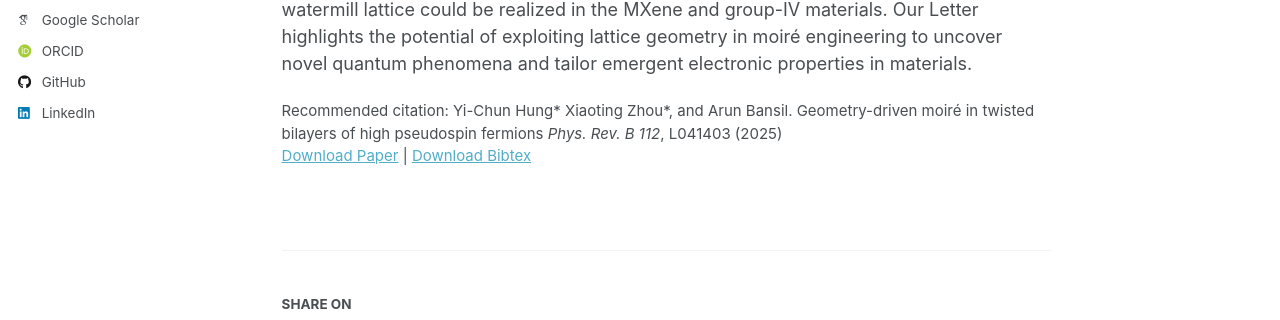
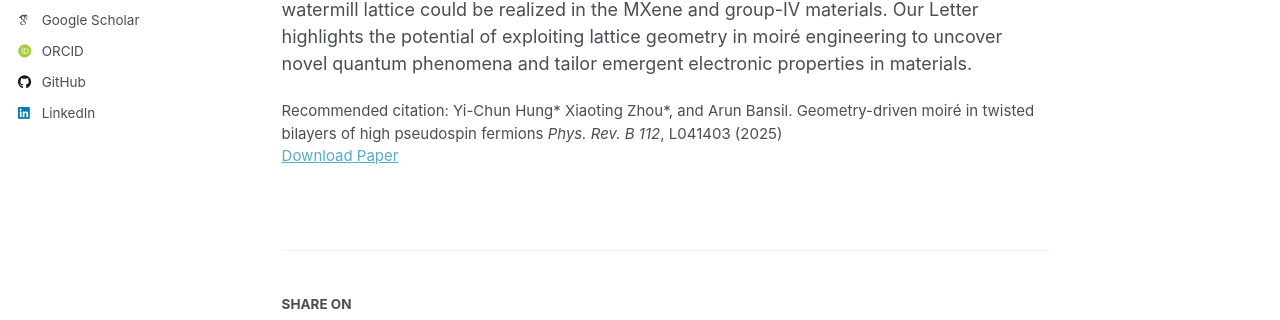
Before and after one commit to lengentyh/YiChunHung_Physics, a Jekyll site: the page built from _publications/2025-06-28-watermill.md, in a window 1280 px wide and 1323 px high. Shown: the part 471-791 px from the top of the window. Built offline with Jekyll 4.4.1, drawn with Linux system fonts in a browser that asks for light colours; some web fonts are replaced; a script that is not in the unit is left out.

Commit message:
Update 2025-06-28-watermill.md

```diff
--- a/_publications/2025-06-28-watermill.md
+++ b/_publications/2025-06-28-watermill.md
@@ -8,7 +8,7 @@ date: 2025-06-28
 venue: 'Physical Review B'
 slidesurl: # 'http://academicpages.github.io/files/slides1.pdf'
 paperurl: 'https://journals.aps.org/prb/abstract/10.1103/3kws-k867'
-bibtexurl: 'https://lengentyh.github.io/YiChunHung_Physics/files/bibtex_watermill.bib'
+bibtexurl: # 'https://lengentyh.github.io/YiChunHung_Physics/files/bibtex_watermill.bib'
 citation: 'Yi-Chun Hung* Xiaoting Zhou*, and Arun Bansil. Geometry-driven moiré in twisted bilayers of high pseudospin fermions <i>Phys. Rev. B 112</i>, L041403 (2025)'
 ---
 Moiré engineering offers new pathways for manipulating emergent states in twisted layered materials and lattice mismatched heterostructures. With the key role of the geometry of the underlying lattice in mind, here we introduce the watermill lattice, a two-dimensional structure with low-energy states characterized by massless pseudospin-3/2 fermions with high winding numbers. Its twisted bilayer is shown to exhibit magic angles, where four isolated flat bands emerge around the Fermi level, featuring elevated Wilson-loop windings and enhanced quantum geometric effects, such as an increase in the ratio of the Berezinskii-Kosterlitz-Thouless transition temperature to the mean-field critical temperature under a weak Bardeen-Cooper-Schrieffer pairing. We discuss how the watermill lattice could be realized in the MXene and group-IV materials. Our Letter highlights the potential of exploiting lattice geometry in moiré engineering to uncover novel quantum phenomena and tailor emergent electronic properties in materials.
```
